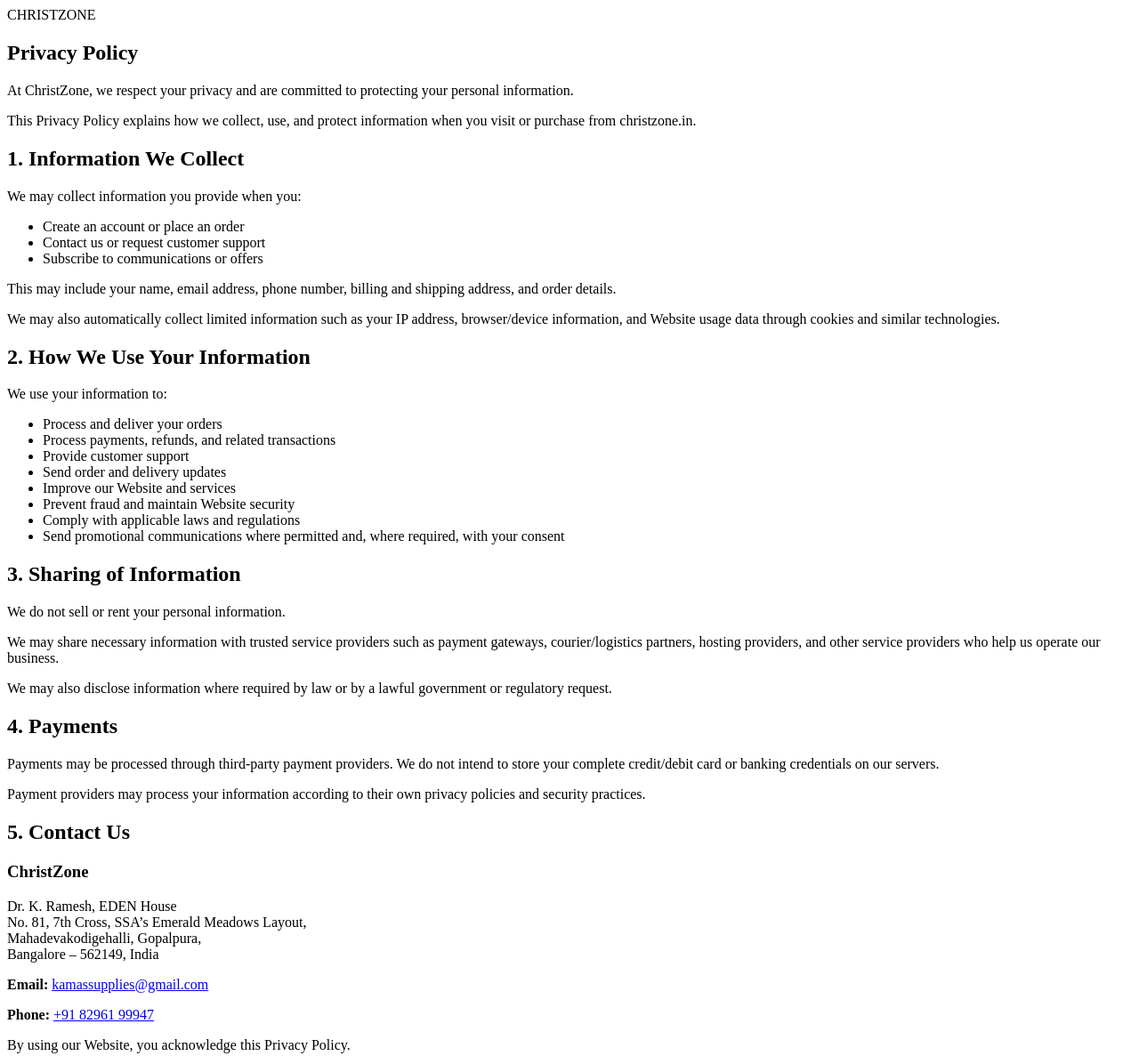
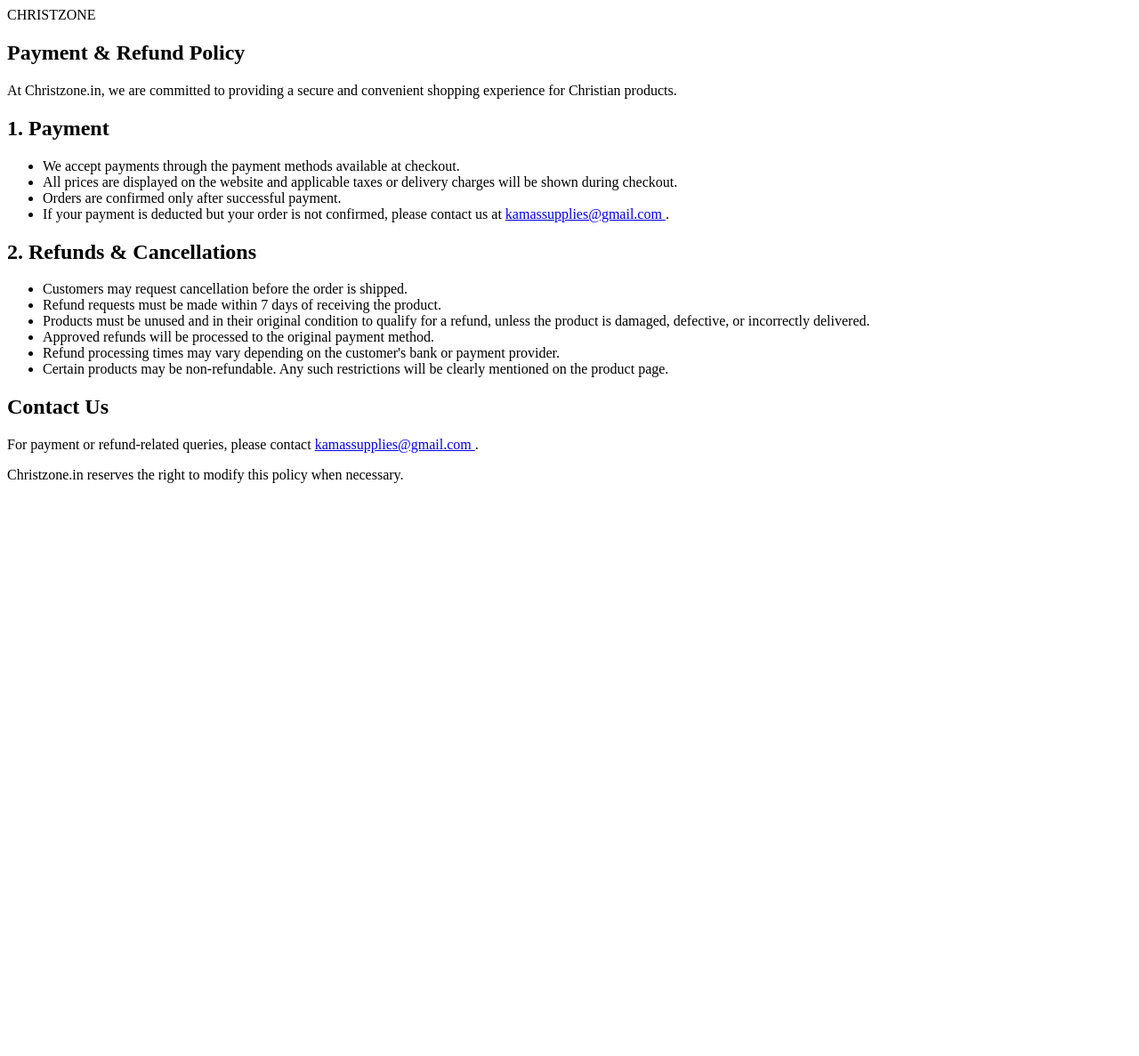
Before and after one commit to ivyis777/christzone-refund, a plain HTML site: page index.html in a window 1280 px wide. Shown: the whole page at 89% size. After the commit the page ends 800 px from the top, so only its background shows below. Drawn offline with Linux system fonts and the light colour scheme.

Commit message:
Update index.html

```diff
--- a/index.html
+++ b/index.html
@@ -1,136 +1,101 @@
-<main class="privacy-page">
+<main class="refund-page">
 
-    <section class="privacy-hero">
-        <div class="privacy-container">
-            <span class="privacy-label">CHRISTZONE</span>
-            <h1>Privacy Policy</h1>
+    <section class="refund-hero">
+        <div class="refund-container">
+            <span class="refund-label">CHRISTZONE</span>
+            <h1>Payment & Refund Policy</h1>
             <p>
-                At ChristZone, we respect your privacy and are committed to
-                protecting your personal information.
+                At Christzone.in, we are committed to providing a secure and
+                convenient shopping experience for Christian products.
             </p>
         </div>
     </section>
 
-    <section class="privacy-content">
-        <div class="privacy-container">
+    <section class="refund-content">
+        <div class="refund-container">
 
-            <div class="privacy-intro">
-                <p>
-                    This Privacy Policy explains how we collect, use, and protect
-                    information when you visit or purchase from christzone.in.
-                </p>
-            </div>
-
-            <div class="privacy-section">
-                <h2>1. Information We Collect</h2>
-
-                <p>We may collect information you provide when you:</p>
+            <!-- Payment -->
+            <div class="refund-section">
+                <h2>1. Payment</h2>
 
                 <ul>
-                    <li>Create an account or place an order</li>
-                    <li>Contact us or request customer support</li>
-                    <li>Subscribe to communications or offers</li>
-                </ul>
+                    <li>
+                        We accept payments through the payment methods available
+                        at checkout.
+                    </li>
 
-                <p>
-                    This may include your name, email address, phone number,
-                    billing and shipping address, and order details.
-                </p>
+                    <li>
+                        All prices are displayed on the website and applicable
+                        taxes or delivery charges will be shown during checkout.
+                    </li>
 
-                <p>
-                    We may also automatically collect limited information such as
-                    your IP address, browser/device information, and Website usage
-                    data through cookies and similar technologies.
-                </p>
-            </div>
+                    <li>
+                        Orders are confirmed only after successful payment.
+                    </li>
 
-            <div class="privacy-section">
-                <h2>2. How We Use Your Information</h2>
-
-                <p>We use your information to:</p>
-
-                <ul>
-                    <li>Process and deliver your orders</li>
-                    <li>Process payments, refunds, and related transactions</li>
-                    <li>Provide customer support</li>
-                    <li>Send order and delivery updates</li>
-                    <li>Improve our Website and services</li>
-                    <li>Prevent fraud and maintain Website security</li>
-                    <li>Comply with applicable laws and regulations</li>
                     <li>
-                        Send promotional communications where permitted and,
-                        where required, with your consent
+                        If your payment is deducted but your order is not confirmed,
+                        please contact us at
+                        <a href="mailto:kamassupplies@gmail.com">
+                            kamassupplies@gmail.com
+                        </a>.
                     </li>
                 </ul>
             </div>
 
-            <div class="privacy-section">
-                <h2>3. Sharing of Information</h2>
+            <!-- Refunds & Cancellations -->
+            <div class="refund-section">
+                <h2>2. Refunds & Cancellations</h2>
+
+                <ul>
+                    <li>
+                        Customers may request cancellation before the order is shipped.
+                    </li>
+
+                    <li>
+                        Refund requests must be made within 7 days of receiving
+                        the product.
+                    </li>
+
+                    <li>
+                        Products must be unused and in their original condition
+                        to qualify for a refund, unless the product is damaged,
+                        defective, or incorrectly delivered.
+                    </li>
+
+                    <li>
+                        Approved refunds will be processed to the original
+                        payment method.
+                    </li>
+
+                    <li>
+                        Refund processing times may vary depending on the
+                        customer's bank or payment provider.
+                    </li>
+
+                    <li>
+                        Certain products may be non-refundable. Any such
+                        restrictions will be clearly mentioned on the product page.
+                    </li>
+                </ul>
+            </div>
+
+            <!-- Contact -->
+            <div class="refund-section refund-contact">
+                <h2>Contact Us</h2>
 
                 <p>
-                    We do not sell or rent your personal information.
-                </p>
-
-                <p>
-                    We may share necessary information with trusted service
-                    providers such as payment gateways, courier/logistics
-                    partners, hosting providers, and other service providers
-                    who help us operate our business.
-                </p>
-
-                <p>
-                    We may also disclose information where required by law or
-                    by a lawful government or regulatory request.
+                    For payment or refund-related queries, please contact
+                    <a href="mailto:kamassupplies@gmail.com">
+                        kamassupplies@gmail.com
+                    </a>.
                 </p>
             </div>
 
-            <div class="privacy-section">
-                <h2>4. Payments</h2>
-
+            <div class="refund-footer-note">
                 <p>
-                    Payments may be processed through third-party payment
-                    providers. We do not intend to store your complete
-                    credit/debit card or banking credentials on our servers.
-                </p>
-
-                <p>
-                    Payment providers may process your information according
-                    to their own privacy policies and security practices.
-                </p>
-            </div>
-
-            <div class="privacy-section privacy-contact">
-                <h2>5. Contact Us</h2>
-
-                <div class="contact-details">
-                    <h3>ChristZone</h3>
-
-                    <p>
-                        Dr. K. Ramesh, EDEN House<br>
-                        No. 81, 7th Cross, SSA’s Emerald Meadows Layout,<br>
-                        Mahadevakodigehalli, Gopalpura,<br>
-                        Bangalore – 562149, India
-                    </p>
-
-                    <p>
-                        <strong>Email:</strong>
-                        <a href="mailto:kamassupplies@gmail.com">
-                            kamassupplies@gmail.com
-                        </a>
-                    </p>
-
-                    <p>
-                        <strong>Phone:</strong>
-                        <a href="tel:+918296199947">
-                            +91 82961 99947
-                        </a>
-                    </p>
-                </div>
-            </div>
-
-            <div class="privacy-footer-note">
-                <p>
-                    By using our Website, you acknowledge this Privacy Policy.
+                    Christzone.in reserves the right to modify this policy
+                    when necessary.
                 </p>
             </div>
 
```
